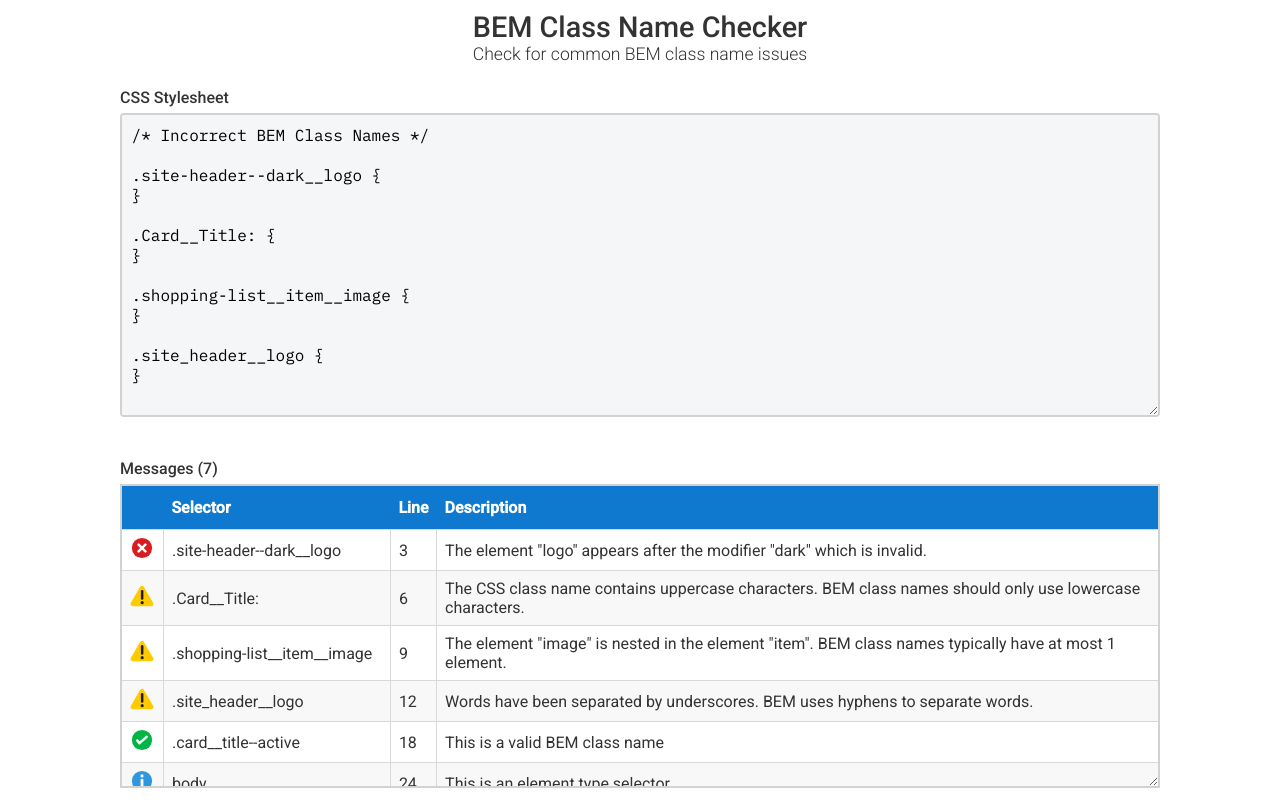
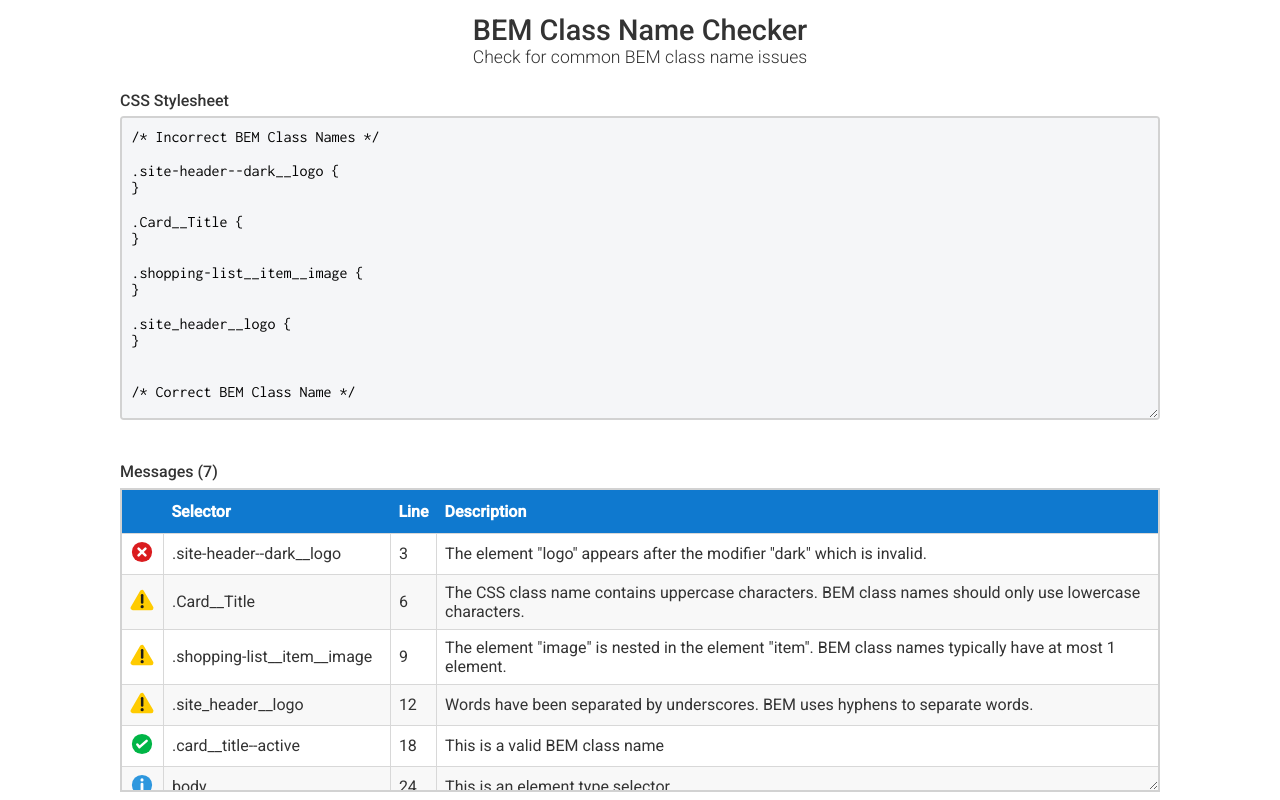
Before and after one commit to JonUK/bem-class-names-checker, a Vue app: page / in a window 1280 px wide. Shown: the top 800 px of the page. Built offline with nearby package versions, Linux system fonts and the light colour scheme.

Commit message:
Swap to Inconsolata monospaced font

```diff
--- a/public/index.html
+++ b/public/index.html
@@ -7,7 +7,7 @@
     <link rel="icon" href="<%= BASE_URL %>favicon.ico">
     <title>BEM Class Name Checker</title>
 
-    <link href="https://fonts.googleapis.com/css2?family=IBM+Plex+Mono&family=Roboto:wght@300;400;500&display=swap" rel="stylesheet">
+    <link href="https://fonts.googleapis.com/css2?family=Inconsolata&family=Roboto:wght@300;400;500&display=swap" rel="stylesheet">
 
     <!-- Global site tag (gtag.js) - Google Analytics -->
     <script async src="https://www.googletagmanager.com/gtag/js?id=UA-136800908-2"></script>
--- a/src/App.vue
+++ b/src/App.vue
@@ -59,7 +59,7 @@
 .site-header--dark__logo {
 }
 
-.Card__Title: {
+.Card__Title {
 }
 
 .shopping-list__item__image {
--- a/src/assets/styles/global.scss
+++ b/src/assets/styles/global.scss
@@ -8,7 +8,7 @@
 
 body {
   margin: 0;
-  padding: 0.6rem;
+  padding: 0.8rem;
 
   font-family: 'Roboto', Avenir, Helvetica, Arial, sans-serif;
   -webkit-font-smoothing: antialiased;
@@ -33,7 +33,7 @@
   border-radius: 4px;
   width: 100%;
   background-color: #F5F6F8;
-  font-family: 'IBM Plex Mono', monospace;
+  font-family: 'Inconsolata', monospace;
   font-size: inherit;
 }
 
--- a/src/components/BemPartSeparator.vue
+++ b/src/components/BemPartSeparator.vue
@@ -30,9 +30,10 @@
     flex-direction: column;
     margin: 0.8rem 0.3rem;
   }
+
   .bem-part-separator__text {
     margin-top: 1.75rem;
-    font-family: 'IBM Plex Mono', monospace;
+    font-family: 'Inconsolata', monospace;
     font-size: 1.2rem;
     text-align: center;
     color: #AA5D00;
--- a/src/components/BemPartValue.vue
+++ b/src/components/BemPartValue.vue
@@ -57,7 +57,7 @@
   }
 
   .bem-part-value__text {
-    font-family: 'IBM Plex Mono', monospace;
+    font-family: 'Inconsolata', monospace;
     font-size: 1.2rem;
     text-align: center;
     color: #AA5D00;
--- a/src/components/StylesheetInput.vue
+++ b/src/components/StylesheetInput.vue
@@ -44,19 +44,8 @@
 <style lang="scss">
   .stylesheet-input__input {
     height: 38vh;
-    // min-height: 15rem;
-    // max-height: 25rem;
-    font-size: 0.85rem;
     border: 2px solid #D2D2D2;
     resize: vertical;
-
-    @media screen and (min-width: 30rem) {
-      font-size: 0.9rem;
-    }
-
-    @media screen and (min-width: 48rem) {
-      font-size: 1rem;
-    }
   }
 
   .stylesheet-input__input--error {
```
